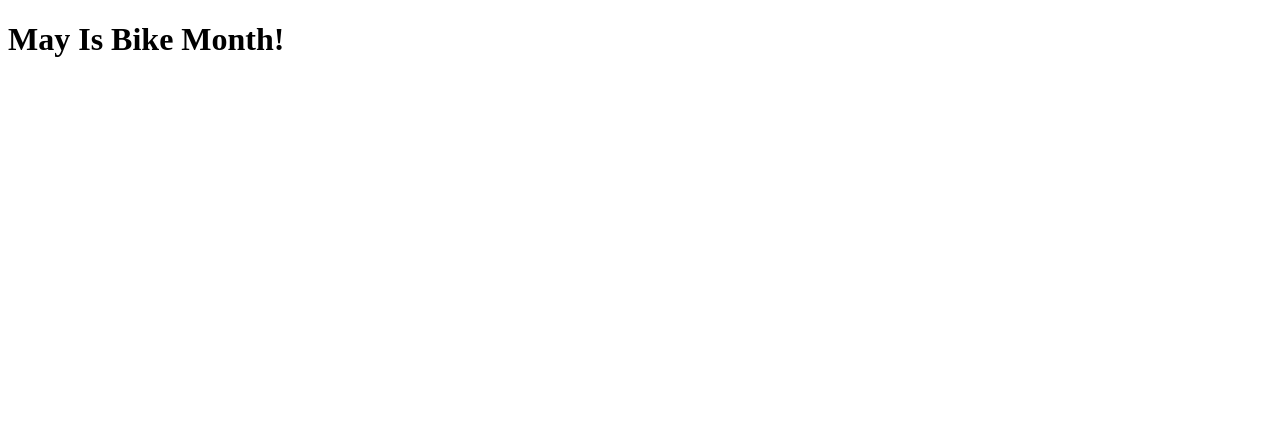
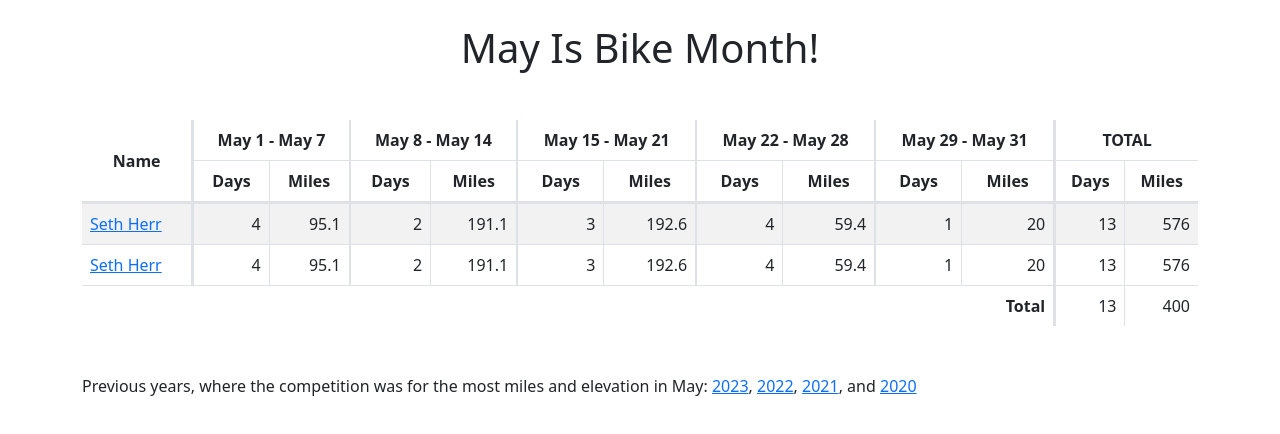
Before and after one commit to MayIsBikeMonth/MayIsBikeMonth.github.io, a plain HTML site: page index.html in a window 1280 px wide. Drawn offline with nearby package versions, Linux system fonts and the light colour scheme.

Commit message:
rendering static may display

```diff
--- /dev/null
+++ b/assets/css/app.css
@@ -0,0 +1,46 @@
+.align-middle { vertical-align: middle; }
+
+.text-center { text-align: center !important; }
+.text-left { text-align: left !important; }
+.text-right { text-align: right !important; }
+
+:root {
+  --gray-100: #f8f9fa;
+  --gray-200: #e9ecef;
+  --gray-300: #dee2e6;
+  --gray-400: #ced4da;
+  --gray-500: #adb5bd;
+  --gray-600: #6c757d;
+  --gray-700: #495057;
+  --gray-800: #343a40;
+  --gray-900: #212529;
+}
+
+.leaderboard-table {
+  text-align: right;
+  & td, & th {
+    border: 0px solid transparent;
+    border-color: var(--gray-300);
+    border-left-width: 1px;
+    border-bottom-width: 1px;
+  }
+  & td:first-child, & th:first-child {
+    border-left-width: 0px;
+  }
+}
+
+.border-t-0 { border-top-width: 0 !important; }
+.border-r-3 { border-right-width: 3px !important; }
+
+.border-b-0 { border-bottom-width: 0 !important; }
+.border-b-3 { border-bottom-width: 3px !important; }
+
+.border-l-0 { border-left-width: 0 !important; }
+.border-l-1 { border-left-width: 1px !important; }
+.border-l-2 { border-left-width: 2px !important; }
+.border-l-3 { border-left-width: 3px !important; }
+
+.border-l-gray-500 { border-left-color: var(--gray-500) !important; }
+
+/* WTF bootstrap */
+.bg-transparent { --bs-table-bg-type: transparent !important; }
--- /dev/null
+++ b/data-2023.json
@@ -0,0 +1 @@
+{"something": "A thing"}
--- a/index.html
+++ b/index.html
@@ -4,7 +4,95 @@
   <meta charset="utf-8" />
   <link href="/favicon.png" rel="icon" sizes="192x192">
   <title>May is Bike Month Leaderboard</title>
+  <link href="https://cdn.jsdelivr.net/npm/bootstrap@5.3.0/dist/css/bootstrap.min.css" rel="stylesheet" integrity="sha384-9ndCyUaIbzAi2FUVXJi0CjmCapSmO7SnpJef0486qhLnuZ2cdeRhO02iuK6FUUVM" crossorigin="anonymous">
+  <script src="https://cdn.jsdelivr.net/npm/bootstrap@5.3.0/dist/js/bootstrap.bundle.min.js" integrity="sha384-geWF76RCwLtnZ8qwWowPQNguL3RmwHVBC9FhGdlKrxdiJJigb/j/68SIy3Te4Bkz" crossorigin="anonymous"></script>
+
+  <link href="assets/css/app.css" rel="stylesheet" />
 </head>
 <body>
-  <h1>May Is Bike Month!</h1>
+  <div class="container mt-4">
+    <h1 class="text-center">May Is Bike Month!</h1>
+    <table class="table table-striped mt-5 leaderboard-table">
+      <thead class="border-b-3 text-center">
+        <tr>
+          <th rowspan="2" class="align-middle border-t-0 border-t-0">Name</th>
+          <th colspan="2" class="border-l-3 border-t-0">May 1 - May 7</th>
+          <th colspan="2" class="border-l-2 border-t-0">May 8 - May 14</th>
+          <th colspan="2" class="border-l-2 border-t-0">May 15 - May 21</th>
+          <th colspan="2" class="border-l-2 border-t-0">May 22 - May 28</th>
+          <th colspan="2" class="border-l-2 border-t-0">May 29 - May 31</th>
+          <th colspan="2" class="border-l-3 border-t-0">TOTAL</th>
+        </tr>
+        <tr>
+          <th class="border-l-3">Days</th>
+          <th>Miles</th>
+          <th class="border-l-2">Days</th>
+          <th>Miles</th>
+          <th class="border-l-2">Days</th>
+          <th>Miles</th>
+          <th class="border-l-2">Days</th>
+          <th>Miles</th>
+          <th class="border-l-2">Days</th>
+          <th>Miles</th>
+          <th class="border-l-3">Days</th>
+          <th>Miles</th>
+        </tr>
+      </thead>
+      <tbody id="leaderboard-body">
+        <tr>
+          <td class="text-left"><a href="https://www.strava.com/athletes/2430215">Seth Herr</a></td>
+          <td class="border-l-3">4</td>
+          <td>95.1</td>
+          <td class="border-l-2">2</td>
+          <td>191.1</td>
+          <td class="border-l-2">3</td>
+          <td>192.6</td>
+          <td class="border-l-2">4</td>
+          <td>59.4</td>
+          <td class="border-l-2">1</td>
+          <td>20</td>
+          <td class="border-l-3">13</td>
+          <td>576</td>
+        </tr>
+        <tr>
+          <td class="text-left"><a href="https://www.strava.com/athletes/2430215">Seth Herr</a></td>
+          <td class="border-l-3">4</td>
+          <td>95.1</td>
+          <td class="border-l-2">2</td>
+          <td>191.1</td>
+          <td class="border-l-2">3</td>
+          <td>192.6</td>
+          <td class="border-l-2">4</td>
+          <td>59.4</td>
+          <td class="border-l-2">1</td>
+          <td>20</td>
+          <td class="border-l-3">13</td>
+          <td>576</td>
+        </tr>
+        <tr>
+          <td colspan="11" class="bg-transparent border-b-0">
+            <strong>Total</strong>
+          </td>
+          <td class="bg-transparent border-l-3 border-b-0">13</td>
+          <td class="bg-transparent border-b-0">400</td>
+        </tr>
+      </tbody>
+    </table>
+
+    <p class="mt-5">
+      Previous years, where the competition was for the most miles and elevation in May:
+      <a href="https://docs.google.com/spreadsheets/d/1wk8oUY1yx8wFn2GaCd-Yw121fGVkiFf8oJJJJdiS8PU/edit#gid=0">2023</a>,
+      <a href="https://docs.google.com/spreadsheets/d/1Z_jb9j1H1nnkFlTkt4_GedoA6nhTiDHvsKUnPe-hWzI/edit#gid=0">2022</a>,
+      <a href="https://docs.google.com/spreadsheets/d/1z3DVLz6_ooL6LDYMvIGd4lTc2n8Aga1riKPxYY2-kuY/edit#gid=0">2021</a>, and
+      <a href="https://docs.google.com/spreadsheets/d/1RIWDnqeLc6Kky1v2cWr9qG8gUDKC8Vxh_EectNl0LYI/edit#gid=0">2020</a>
+    </p>
+  </div>
+
+  <script>
+    fetch('data-2023.json')
+      .then(res => res.json())
+      .then(json => {
+        console.log(json)
+      })
+  </script>
 </body>
--- a/pyproject.toml
+++ b/pyproject.toml
@@ -8,6 +8,8 @@ readme = "README.markdown"
 [tool.poetry.dependencies]
 python = "^3.11"
 nikola = "^8.2.4"
+aiohttp = "^3.8.4"
+watchdog = "^3.0.0"
 
 [build-system]
 requires = ["poetry-core"]
```
Also changed, not shown: README.markdown (+7 -5 lines), 2 other files.
